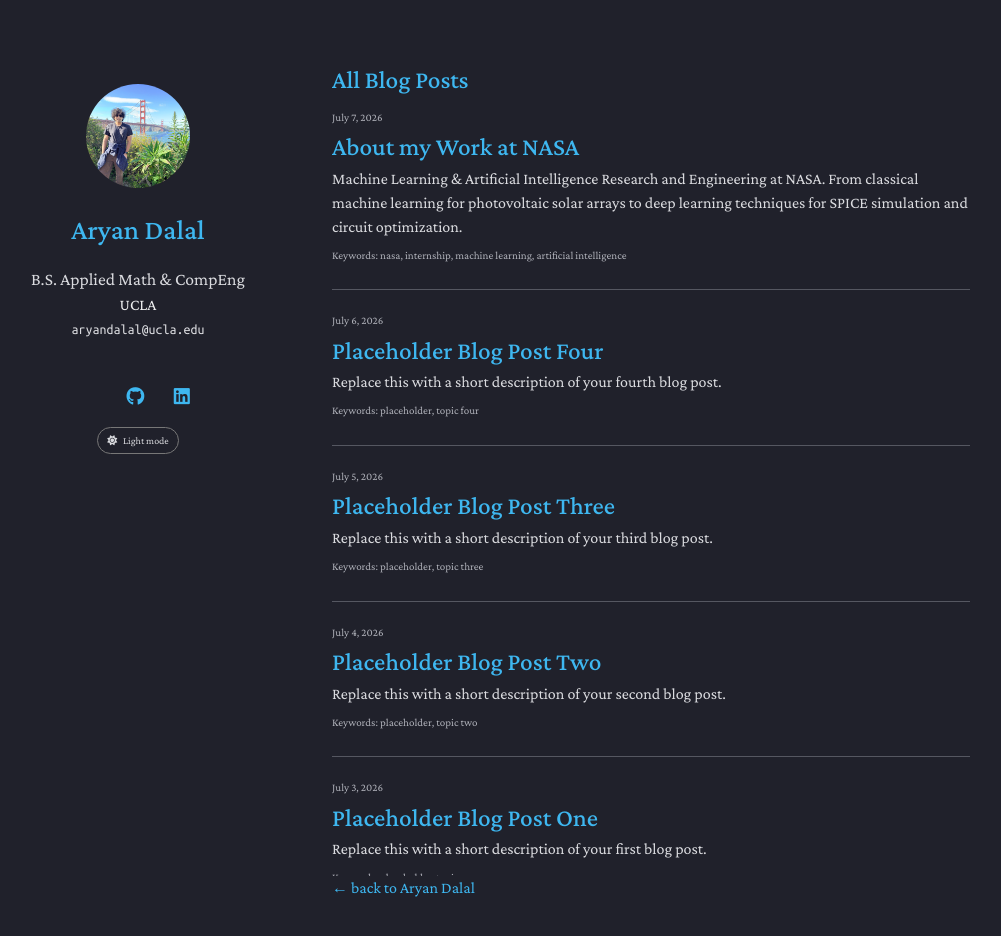
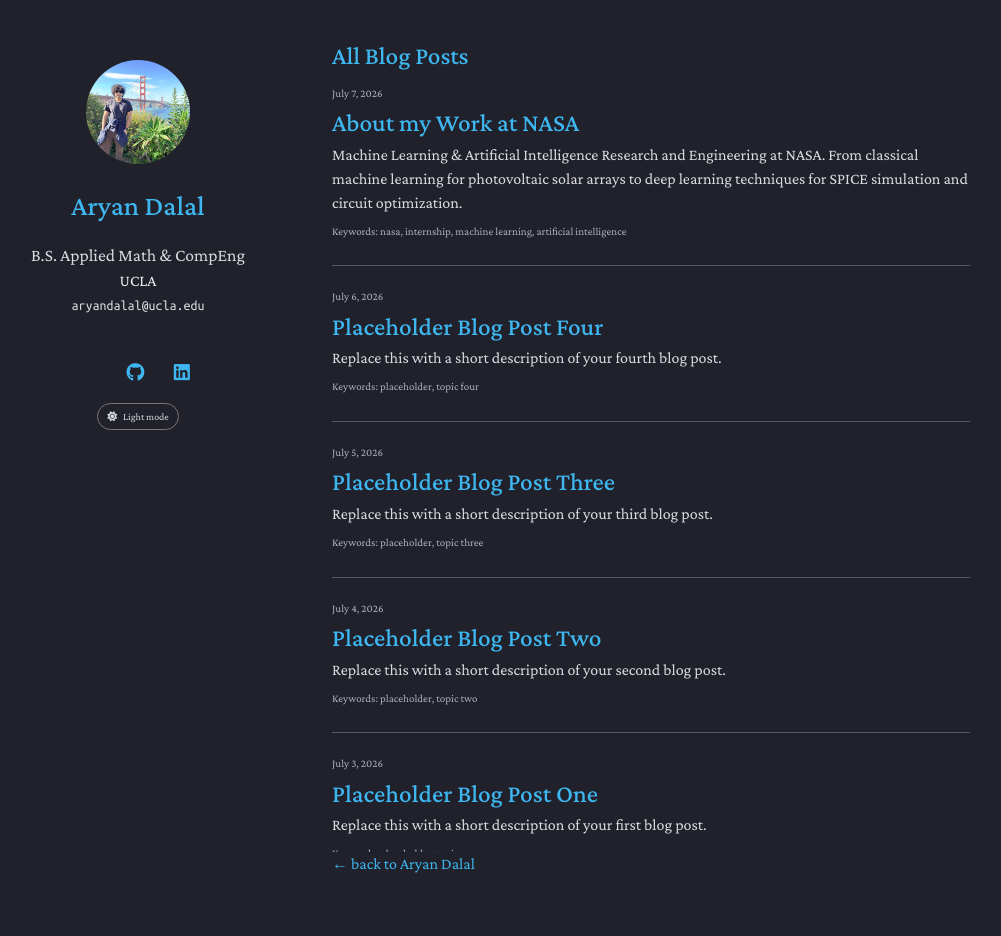
Before and after one commit to DalalAryan/dalalaryan.github.io, a Jekyll site: the page built from blog.md, in a window 1280 px wide. Shown: the top 936 px of the page, without its empty margins (138-1139 px from the left). Built offline with Jekyll 4.4.1, drawn with Linux system fonts in a browser that asks for light colours; a style sheet for code colours, icons or effects is not loaded.

Commit message:
top padding

```diff
--- a/_sass/minimal-light-no-dark-mode.scss
+++ b/_sass/minimal-light-no-dark-mode.scss
@@ -287,7 +287,7 @@ header {
   float:left;
   position:fixed;
   -webkit-font-smoothing:subpixel-antialiased;
-  padding-top:4.0em;
+  padding-top:2.5em;
   text-align:center
 }
 
@@ -355,7 +355,7 @@ header ul a strong {
 section {
   width:650px;
   float:right;
-  padding-top:4.0em;
+  padding-top:2.5em;
   padding-bottom:50px;
 }
 
--- a/_sass/minimal-light.scss
+++ b/_sass/minimal-light.scss
@@ -360,7 +360,7 @@ header {
   float:left;
   position:fixed;
   -webkit-font-smoothing:subpixel-antialiased;
-  padding-top:4.0em;
+  padding-top:2.5em;
   text-align:center
 }
 
@@ -434,7 +434,7 @@ header ul a strong {
 section {
   width:650px;
   float:right;
-  padding-top:4.0em;
+  padding-top:2.5em;
   padding-bottom:50px;
 }
 
```
